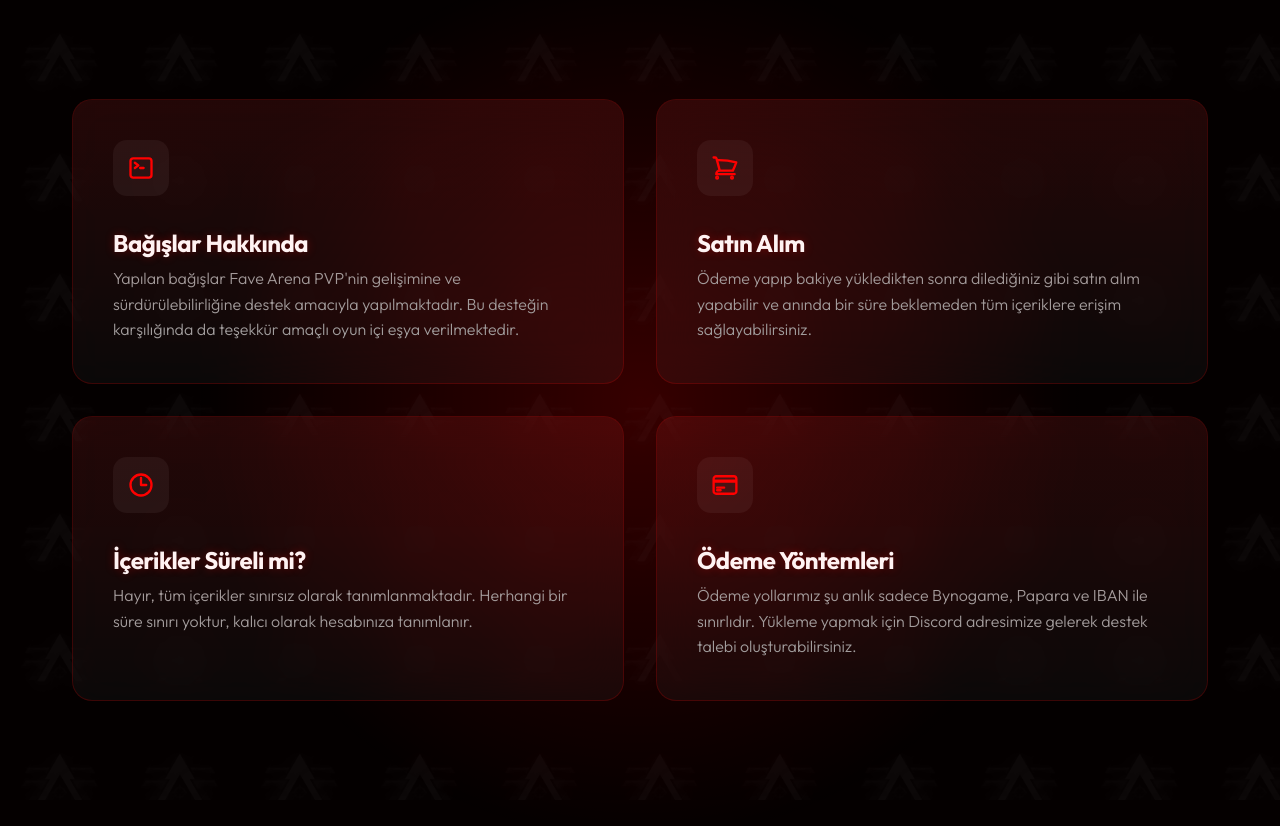
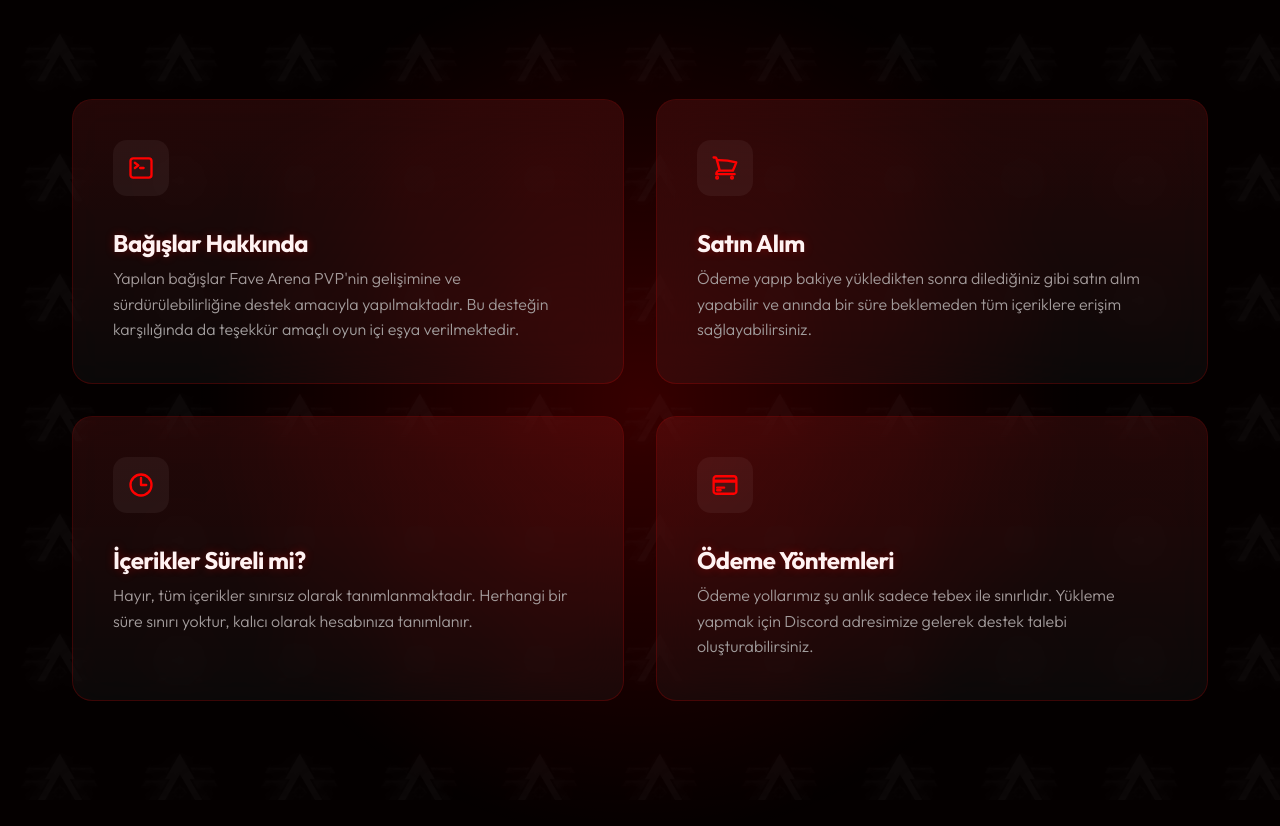
Before and after one commit to favepvp/favepvp.github.io, a plain HTML site: page index.html in a window 1280 px wide. Drawn offline with Linux system fonts and the light colour scheme.

Commit message:
Update index.html

```diff
--- a/index.html
+++ b/index.html
@@ -250,7 +250,7 @@
         <div>
           <h3>Ödeme Yöntemleri</h3>
           <p>
-            Ödeme yollarımız şu anlık sadece Bynogame, Papara ve IBAN ile sınırlıdır. Yükleme yapmak için Discord
+            Ödeme yollarımız şu anlık sadece tebex ile sınırlıdır. Yükleme yapmak için Discord
             adresimize gelerek destek talebi oluşturabilirsiniz.
           </p>
         </div>
```
